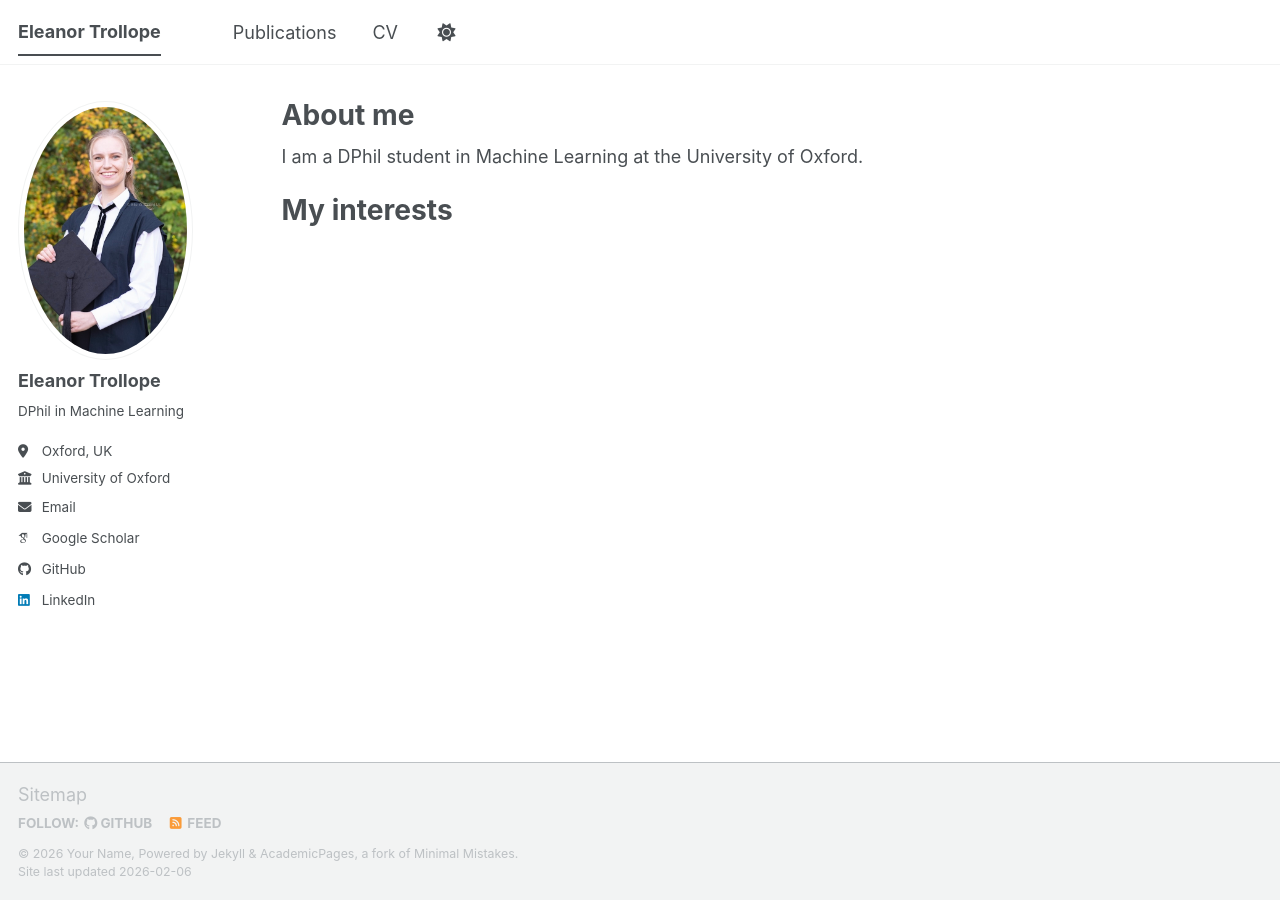
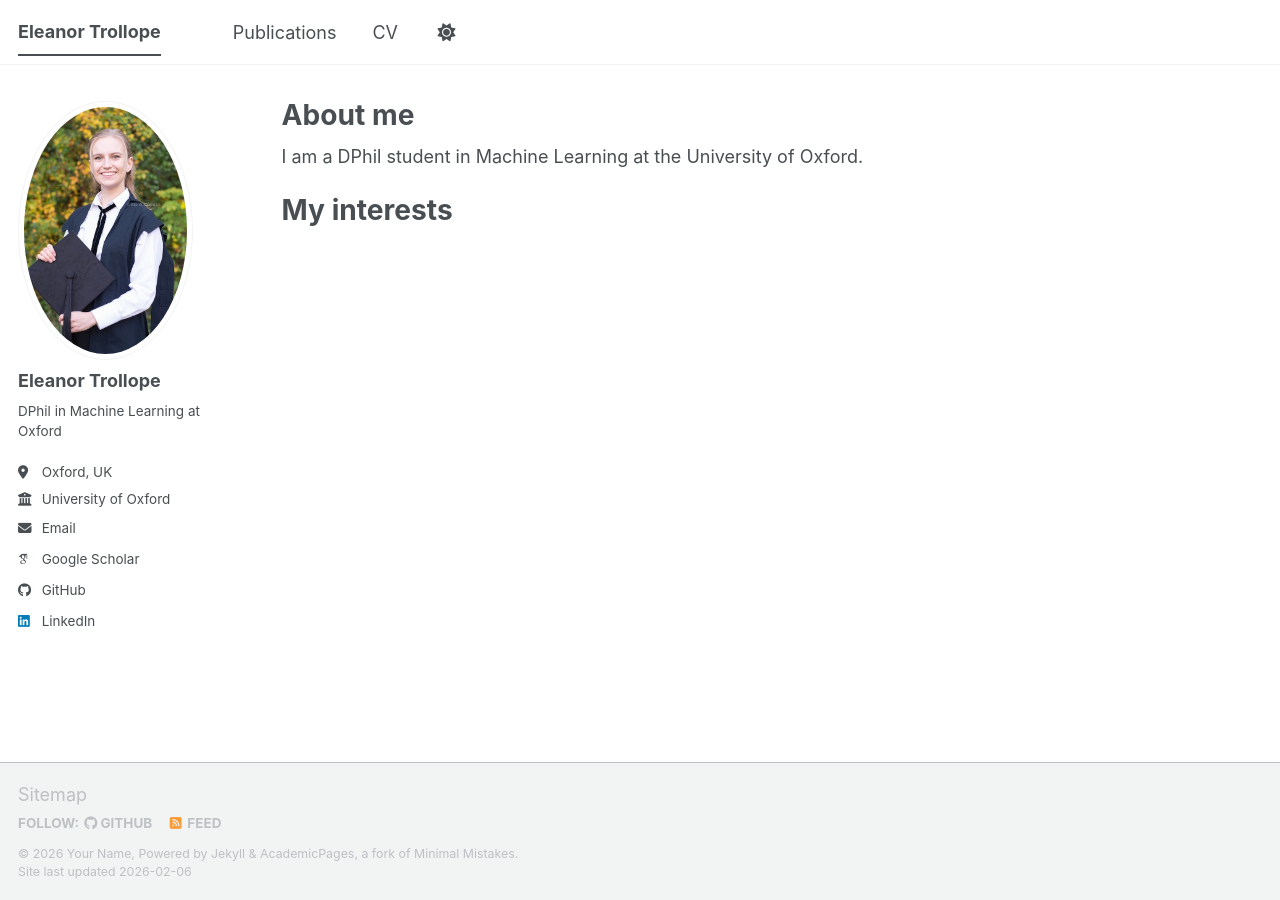
Before and after one commit to eleanortrollope/eleanortrollope.github.io, a Jekyll site: the page built from _pages/about.md, in a window 1280 px wide. Built offline with Jekyll 4.4.1, drawn with Linux system fonts in a browser that asks for light colours; some web fonts are replaced; a script bundle is joined from its source files by our own code; library files that are not in the unit come from our copies.

Commit message:
Update bio

```diff
--- a/_config.yml
+++ b/_config.yml
@@ -26,7 +26,7 @@ author:
   avatar           : "ls_matrx1.jpg"
   name             : "Eleanor Trollope"
   pronouns         : # example: "she/her"
-  bio              : "DPhil in Machine Learning"
+  bio              : "DPhil in Machine Learning at Oxford"
   location         : "Oxford, UK"
   employer         : "University of Oxford"
   uri              : # URL
```
